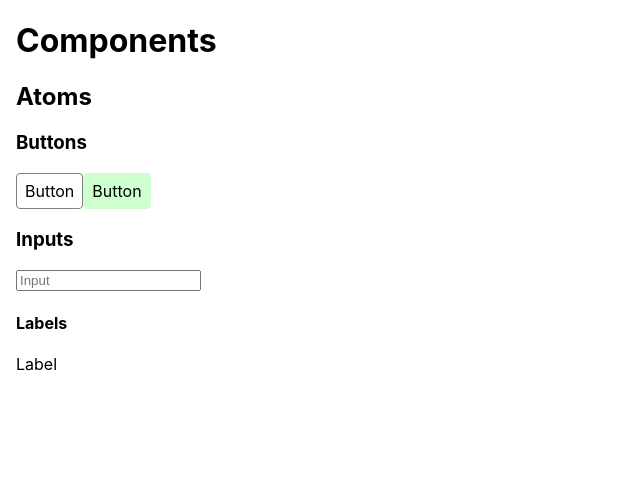
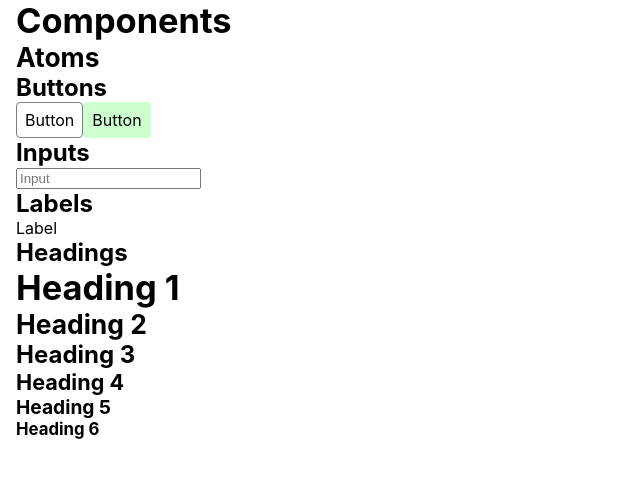
Before and after one commit to fseemann/react-design-system, a React (Create React App) app: page / in a window 1280 px wide. Shown: the top 478 px of the page, without its empty margins (0-640 px from the left). Built offline with nearby package versions, Linux system fonts and the light colour scheme.

Commit message:
Add heading component

```diff
--- /dev/null
+++ b/src/components/atoms/a-heading.css
@@ -0,0 +1,35 @@
+.a-heading {
+    font-size: inherit;
+    font-weight: inherit;
+    margin: 0;
+}
+
+.a-heading--1 {
+    font-size: 2.15em;
+    font-weight: bold;
+}
+
+.a-heading--2 {
+    font-size: 1.65em;
+    font-weight: bold;
+}
+
+.a-heading--3 {
+    font-size: 1.50em;
+    font-weight: bold;
+}
+
+.a-heading--4 {
+    font-size: 1.35em;
+    font-weight: bold;
+}
+
+.a-heading--5 {
+    font-size: 1.20em;
+    font-weight: bold;
+}
+
+.a-heading--6 {
+    font-size: 1.05em;
+    font-weight: bold;
+}
--- /dev/null
+++ b/src/components/atoms/a-heading.js
@@ -0,0 +1,25 @@
+import React, { useMemo } from 'react'
+import PropTypes from 'prop-types'
+import './a-heading.css'
+
+export default function AHeading (props) {
+  const HElement = useMemo(() => `h${props.level}`, [props.level])
+  const className = useClassName(props)
+
+  return (
+    <HElement
+      className={className}
+    >
+      {props.text}
+    </HElement>
+  )
+}
+
+AHeading.propTypes = {
+  level: PropTypes.number.isRequired,
+  text: PropTypes.string.isRequired
+}
+
+function useClassName (props) {
+  return useMemo(() => `a-heading a-heading--${props.level}`, [props.level])
+}
--- a/src/components/templates/t-components.js
+++ b/src/components/templates/t-components.js
@@ -3,27 +3,37 @@ import AInput from '../atoms/a-input'
 import React from 'react'
 import './t-components.css'
 import ALabel from '../atoms/a-label'
+import AHeading from '../atoms/a-heading'
 
-export default function TComponents (props) {
+export default function TComponents () {
   return (
     <div className="t-components">
-      <h1>Components</h1>
+      <AHeading level={1} text={'Components'} />
       <section>
-        <h2>Atoms</h2>
+        <AHeading level={2} text={'Atoms'} />
         <section>
-          <h3>Buttons</h3>
+          <AHeading level={3} text={'Buttons'} />
           <AButton />
           <AButton variant={'primary'} />
         </section>
         <section>
-          <h3>Inputs</h3>
+          <AHeading level={3} text={'Inputs'} />
           <AInput name={'username'} />
         </section>
         <section>
-          <h4>Labels</h4>
+          <AHeading level={3} text={'Labels'} />
           <ALabel for={'some-input-id'} />
+        </section>
+        <section>
+          <AHeading level={3} text={'Headings'}/>
+          <AHeading level={1} text={'Heading 1'} />
+          <AHeading level={2} text={'Heading 2'} />
+          <AHeading level={3} text={'Heading 3'} />
+          <AHeading level={4} text={'Heading 4'} />
+          <AHeading level={5} text={'Heading 5'} />
+          <AHeading level={6} text={'Heading 6'} />
         </section>
       </section>
     </div>
-)
+  )
 }
```
